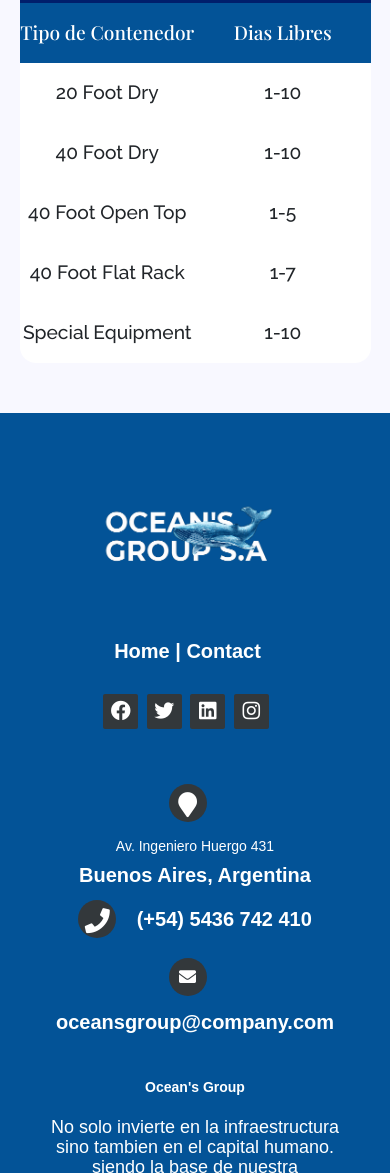
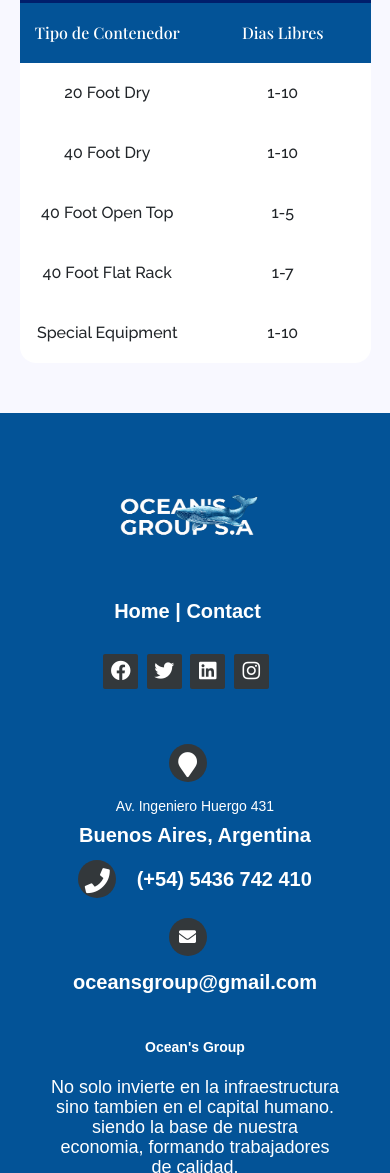
Before and after one commit to Debra-Fabbri/servicios_portuarios, a website: page servicios/agencias_navieras.html in a window 390 px wide. Shown: the part 3136-4309 px from the top of the page. Drawn offline with nearby package versions, Linux system fonts and the light colour scheme.

Commit message:
Modificaciones y responsive desde el master

```diff
--- a/css/partial/_animation.scss
+++ b/css/partial/_animation.scss
@@ -143,7 +143,7 @@
 	-webkit-justify-content: center;
 	max-width: max-content;
 	margin-left: 20px;
-	@include breakpoint(xs){
+	@include breakpoint(sm){
 		display: flex;
 		flex-wrap: wrap;
 		width: 100%;
--- a/css/partial/_footer.scss
+++ b/css/partial/_footer.scss
@@ -150,4 +150,8 @@
 .footer-logo {
 	width: 255px;
 	height: ($alto/2);
+	@include breakpoint(xxs){
+		height: 110px;
+		width: 210px;
+	}
 }
--- a/css/partial/_grillas.scss
+++ b/css/partial/_grillas.scss
@@ -9,6 +9,7 @@
 	justify-content: center;
 	flex-direction: column;
 	margin-bottom: 2rem;
+	text-align: center;
 }
 .contHo {
 	display: grid;
@@ -31,6 +32,12 @@
             ". imD imD ."
             ". imE imE ."
             ". imF imF .";
+		@include breakpoint(xxs){
+			overflow: hidden;
+			margin-left: 10px;
+			margin-right: 10px;
+		}
+
     }
 }
 .imA {
@@ -70,6 +77,11 @@
 	background-color: hsla(0, 0%, 12%, 0.651);
 	opacity: 0;
 	transition: opacity 0.3s;
+	@include breakpoint(xxs){
+		margin-left: 25px;
+		margin-right: 10px;
+		width: 300px;
+	}
 }
 
 .imagen {
@@ -143,6 +155,10 @@
     align-items: center;
     font-size: 1.2rem;
     font-family: 'Playfair Display', serif;
+	@include breakpoint(xxs){
+		font-size: 16px;
+		text-align: center;
+	}
 }
 
 .table__header{
@@ -156,5 +172,9 @@
     display: flex;
     align-items: center;
     justify-content: center;
+	@include breakpoint(xxs){
+		font-size: 16px;
+		text-align: center;
+	}
 
 }
--- a/css/partial/_header.scss
+++ b/css/partial/_header.scss
@@ -29,7 +29,12 @@ header {
         flex-direction: column;
         text-align: center;
     }
-
+    .imgLogo{
+        @include breakpoint(xxs){
+            width: 210px;
+            height: 120px;
+        }
+    }
     h1{
         font-size: $font-size*5;
         color: #ffff;
--- a/css/partial/_index.scss
+++ b/css/partial/_index.scss
@@ -36,6 +36,10 @@ $colores: (
 
 .col-lg-6{
     overflow: hidden;
+    @include breakpoint(sm){
+        text-align: center;
+        margin-top: 20px;
+    }
 }
 
 .main .main-right{
--- a/servicios/agencias_navieras.html
+++ b/servicios/agencias_navieras.html
@@ -39,7 +39,7 @@
             <!--Barra de navegacion-->
             <nav class="navbar navbar-light bg-none">
                 <div class="container-fluid">
-                    <img src="../assets/logo.png" alt="logo Oceans Group" width="255" height="150">
+                    <img src="../assets/logo.png" alt="logo Oceans Group" width="255" height="150" class="imgLogo">
                     <button class="navbar-toggler btn-menu" id= "btn-menu"type="button" data-bs-toggle="offcanvas"
                         data-bs-target="#offcanvasNavbar" aria-controls="offcanvasNavbar">
                         <span class="navbar-toggler-icon"></span>
@@ -204,7 +204,7 @@
                 </div>
                 <div>
                     <i class="fa fa-envelope"></i>
-                    <p><a href="#"> oceansgroup@company.com</a></p>
+                    <p><a href="#">oceansgroup@gmail.com</a></p>
                 </div>
             </div>
             <div class="footer-right col-md-4 col-sm-6">
```
Also changed, not shown: acerca_de/nosotros.html (+2 -2 lines), acerca_de/nuestra_historia.html (+2 -2 lines), acerca_de/nuestra_mision_y_vision.html (+2 -2 lines), contacto.html (+2 -2 lines), flota.html (+2 -2 lines), index.html (+2 -2 lines), servicios/remolcadores_maritimos.html (+2 -2 lines), css/styles-sass.css.
